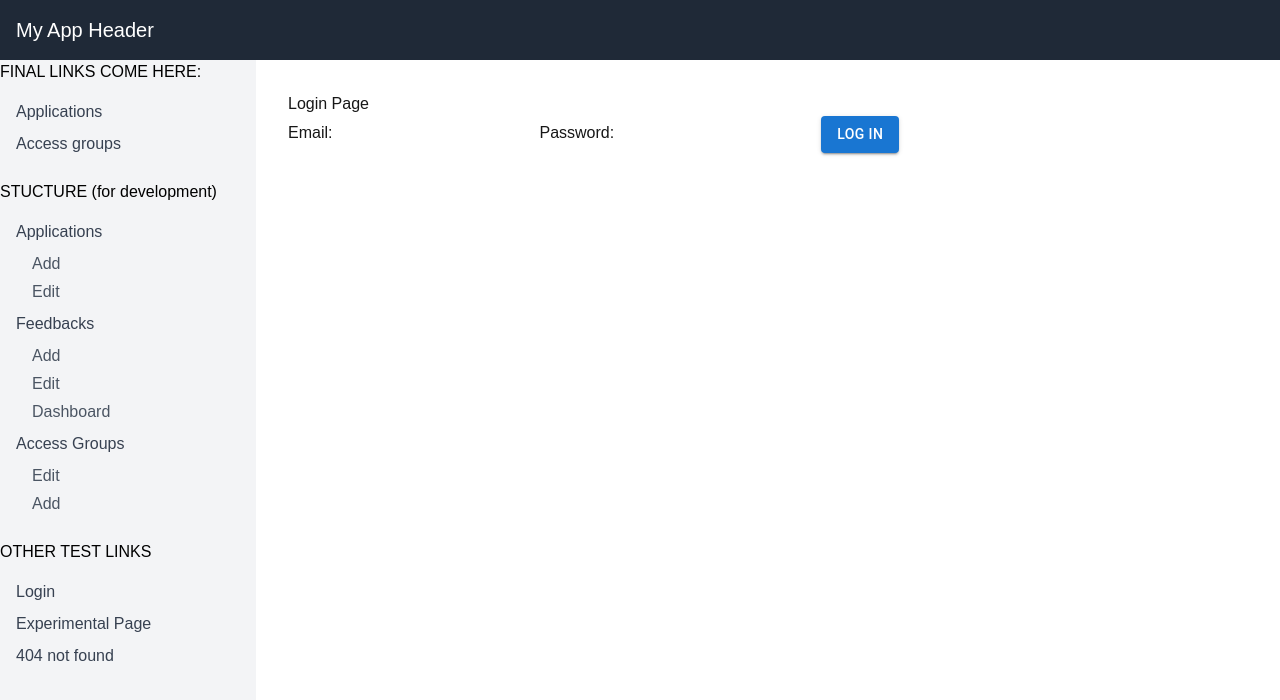
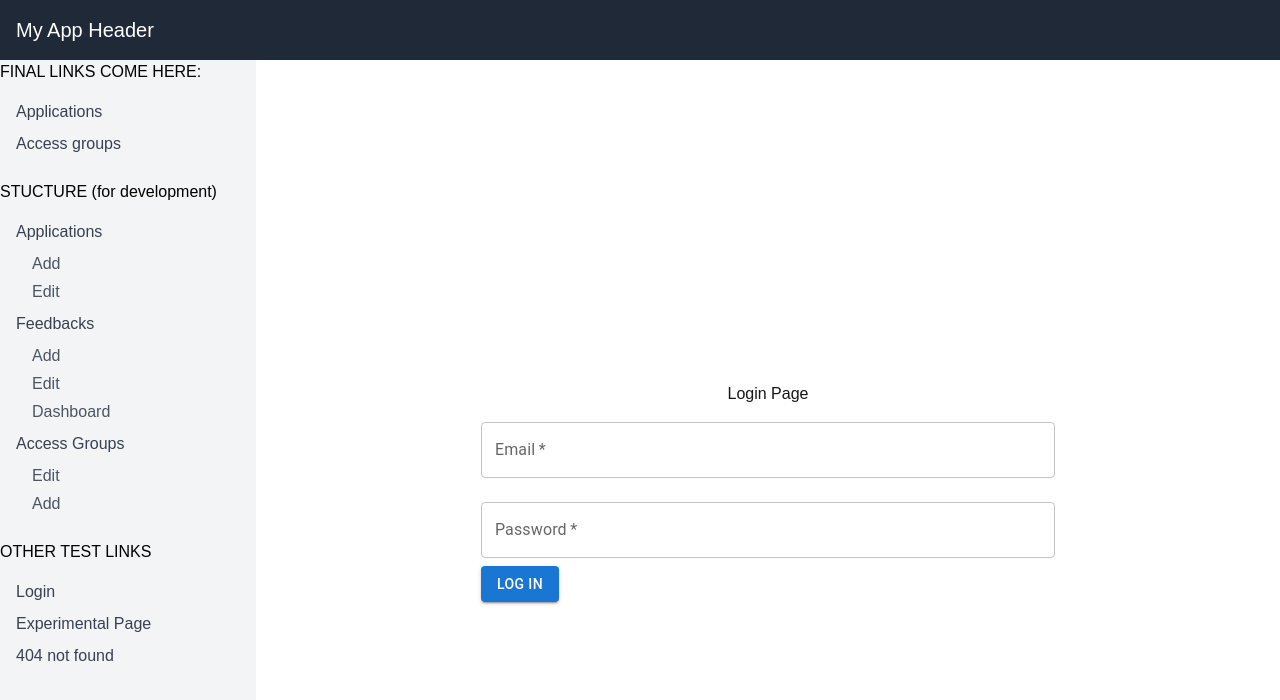
Before and after one commit to eminsamed/FeedHub, a Next.js app: page /login in a window 1280 px wide. Shown: the top 700 px of the page. Built offline with nearby package versions, Linux system fonts and the light colour scheme; no server answers.

Commit message:
fix: Refactored CustomButton component to use children prop for flexibility

```diff
--- a/app/components/CustomButton.tsx
+++ b/app/components/CustomButton.tsx
@@ -1,17 +1,16 @@
-"use client";
-
 import Button from "@mui/material/Button";
 
 interface CustomButtonProps {
-  onClick: () => void;
-  label: string;
-  variant?: "text" | "outlined" | "contained"; // Optional prop for button variant
+  onClick?: () => void;
+  variant?: "text" | "outlined" | "contained";
+  type?: "button" | "submit" | "reset";
+  children: React.ReactNode;
 }
 
-export default function CustomButton({ onClick, label, variant = "contained" }: CustomButtonProps) {
+export default function CustomButton({ onClick, variant = "contained", type = "button", children }: CustomButtonProps) {
   return (
-    <Button variant={variant} onClick={onClick}>
-      {label}
+    <Button onClick={onClick} variant={variant} type={type}>
+      {children}
     </Button>
   );
 }
--- a/app/login/page.tsx
+++ b/app/login/page.tsx
@@ -1,40 +1,60 @@
 "use client";
 
 import { useState } from "react";
-import { signInWithEmailAndPassword } from "firebase/auth"; // Function required for Firebase authentication
-import { auth } from "@/app/firebase/firebaseConfig"; // Firebase auth configuration
+import { signInWithEmailAndPassword } from "firebase/auth"; // Firebase authentication
+import { auth } from "@/app/firebase/firebaseConfig"; // Firebase config
 import { useRouter } from "next/navigation"; // Router for page navigation
-import CustomButton from "../components/CustomButton"; // Importing CustomButton
+import CustomButton from "../components/CustomButton"; // Custom Material UI Button component
+import TextField from "@mui/material/TextField"; // Material UI TextField component
+import Box from "@mui/material/Box"; // Material UI Box component
 
 export default function LoginPage() {
-  const [email, setEmail] = useState("");
-  const [password, setPassword] = useState("");
+  const [email, setEmail] = useState(""); // State to store email input
+  const [password, setPassword] = useState(""); // State to store password input
   const router = useRouter(); // Hook to handle routing
 
   const handleSubmit = async (event: React.FormEvent) => {
     event.preventDefault();
 
     try {
-      // User login process in Firebase
+      // User login process with Firebase
       await signInWithEmailAndPassword(auth, email, password);
-      // Redirect to Dashboard after successful login
-      router.push("/feedbacks/dashboard"); // Redirecting to Dashboard
+      // Redirect to dashboard after successful login
+      router.push("/feedbacks/dashboard");
     } catch (error: any) {
-      alert("Login failed: " + error.message);
+      alert("Login failed: " + error.message); // Error handling for login failure
     }
   };
 
   return (
-    <div id="loginPage">
+    <Box display="flex" flexDirection="column" alignItems="center" justifyContent="center" minHeight="100vh">
       <h2>Login Page</h2>
+      {/* Form with email and password fields */}
       <form onSubmit={handleSubmit}>
-        <label>Email:</label>
-        <input type="email" value={email} onChange={(e) => setEmail(e.target.value)} required />
-        <label>Password:</label>
-        <input type="password" value={password} onChange={(e) => setPassword(e.target.value)} required />
-        {/* CustomButton component */}
-        <CustomButton onClick={handleSubmit} label="Log In" />
+        {/* Material UI input for email */}
+        <TextField
+          label="Email"
+          variant="outlined" // Outlined style for the input
+          value={email}
+          onChange={(e) => setEmail(e.target.value)}
+          required
+          margin="normal"
+          fullWidth
+        />
+        {/* Material UI input for password */}
+        <TextField
+          label="Password"
+          type="password"
+          variant="outlined" // Outlined style for the input
+          value={password}
+          onChange={(e) => setPassword(e.target.value)}
+          required
+          margin="normal"
+          fullWidth
+        />
+        {/* CustomButton for login action */}
+        <CustomButton type="submit">Log In</CustomButton>
       </form>
-    </div>
+    </Box>
   );
 }
```
